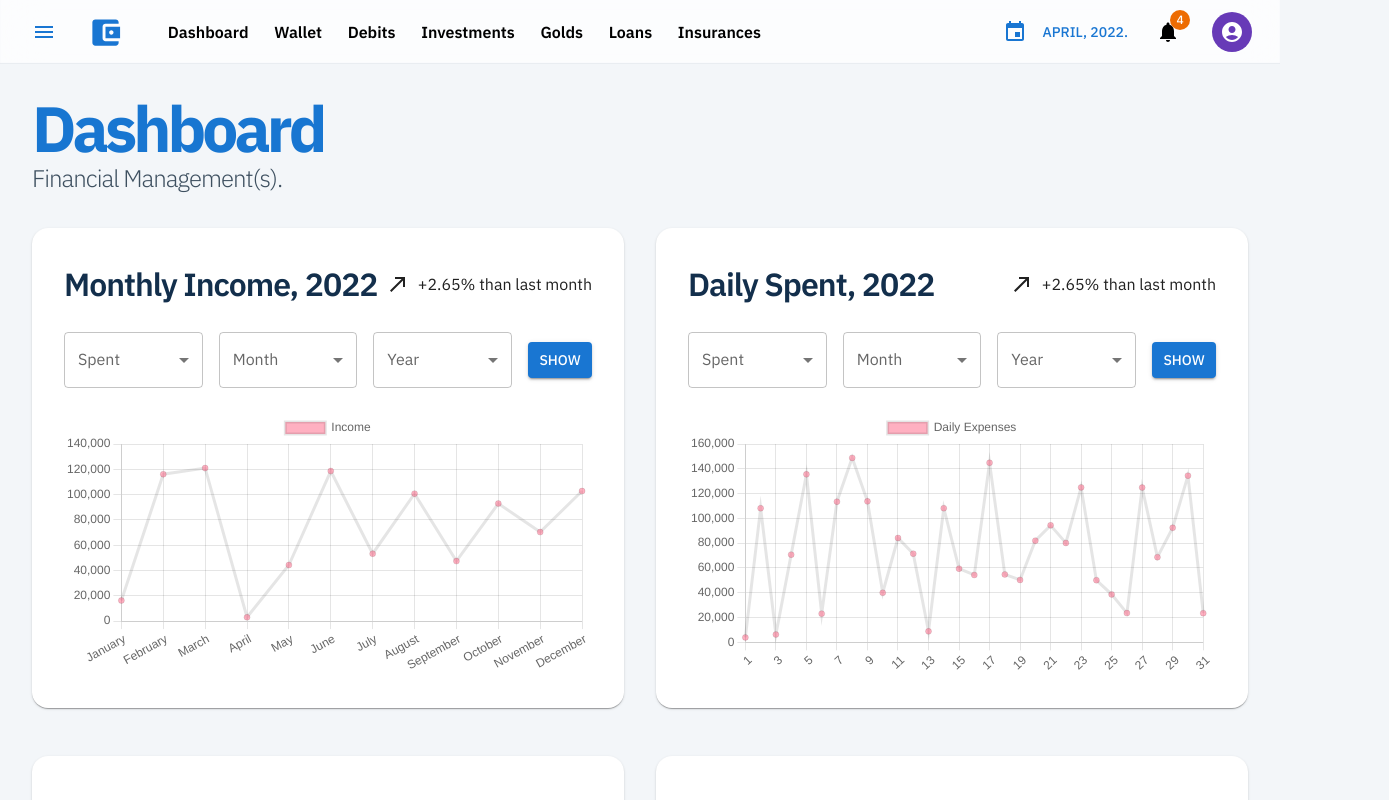
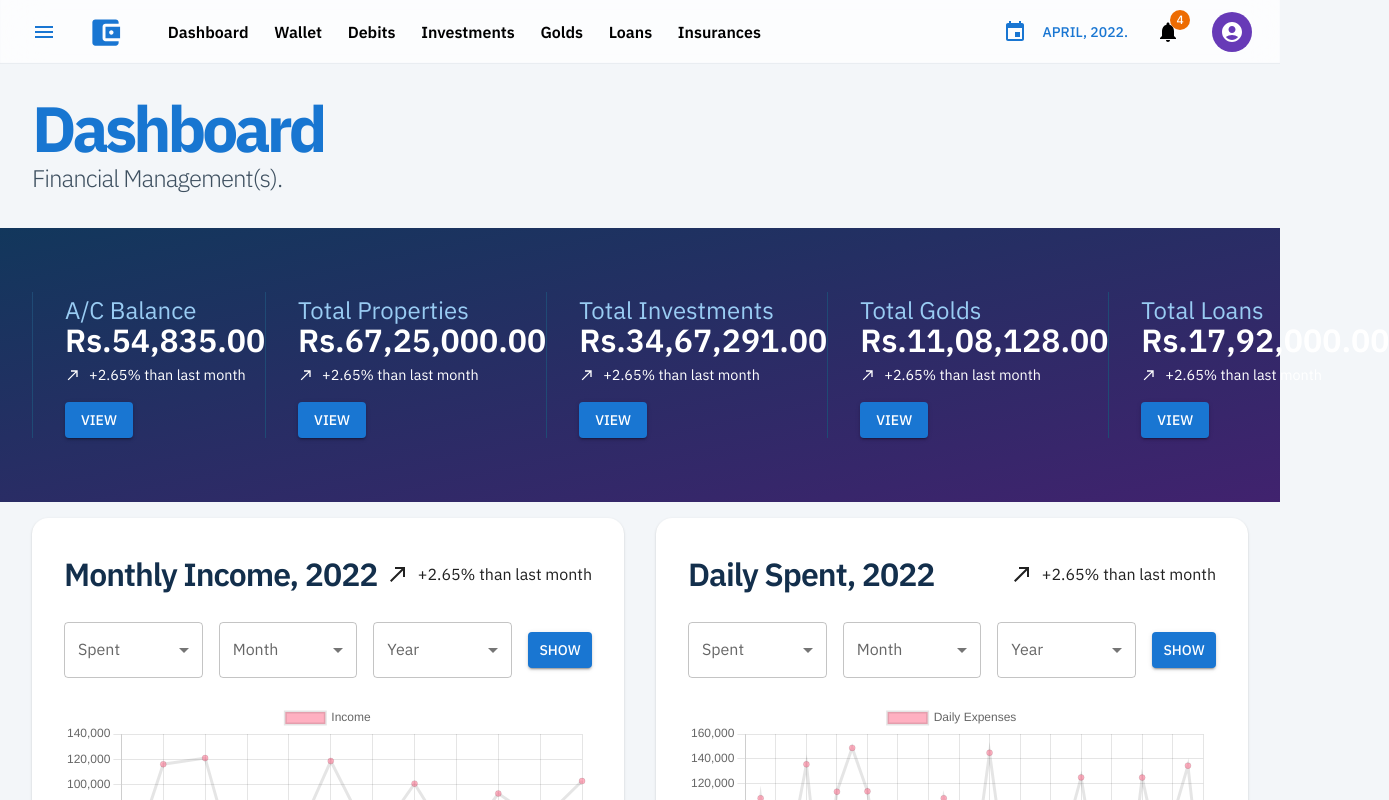
Before and after one commit to cra2ycoder/my-finance, a Next.js app: page /dashboard in a window 1280 px wide. Shown: the top 800 px of the page, 1389 px wide, since content can reach past the window. Built offline with nearby package versions, Linux system fonts and the light colour scheme.

Commit message:
dashboard updated with more info

```diff
--- a/pages/dashboard.tsx
+++ b/pages/dashboard.tsx
@@ -6,12 +6,33 @@ import {
   YearlySavingsChart,
   MonthlyIncomeChart,
 } from '@components/Charts'
+import { Money } from '@components/MoneyBox'
 import { pageItems } from '@model/config'
 
 function Dashboard() {
   return (
     <Box>
       <PageTitle {...pageItems.dashboard} />
+      <Box
+        className="wallet-info-panel"
+        sx={{
+          display: 'grid',
+          background:
+            'linear-gradient(to right bottom, rgb(18 55 92), rgb(74 30 114) 120%)',
+          marginBottom: '1rem',
+          padding: '4rem 2rem',
+          marginLeft: '-2rem',
+          marginRight: '-2rem',
+          justifyContent: 'space-between',
+          gridTemplateColumns: 'repeat(5, 1fr)',
+        }}
+      >
+        <Money name="A/C Balance" value="54,835"></Money>
+        <Money name="Total Properties" value="67,25,000"></Money>
+        <Money name="Total Investments" value="34,67,291"></Money>
+        <Money name="Total Golds" value="11,08,128"></Money>
+        <Money name="Total Loans" value="17,92,000"></Money>
+      </Box>
       <Box className="dashboard-page-wrapper">
         <MonthlyIncomeChart />
         <DailyChart />
```
